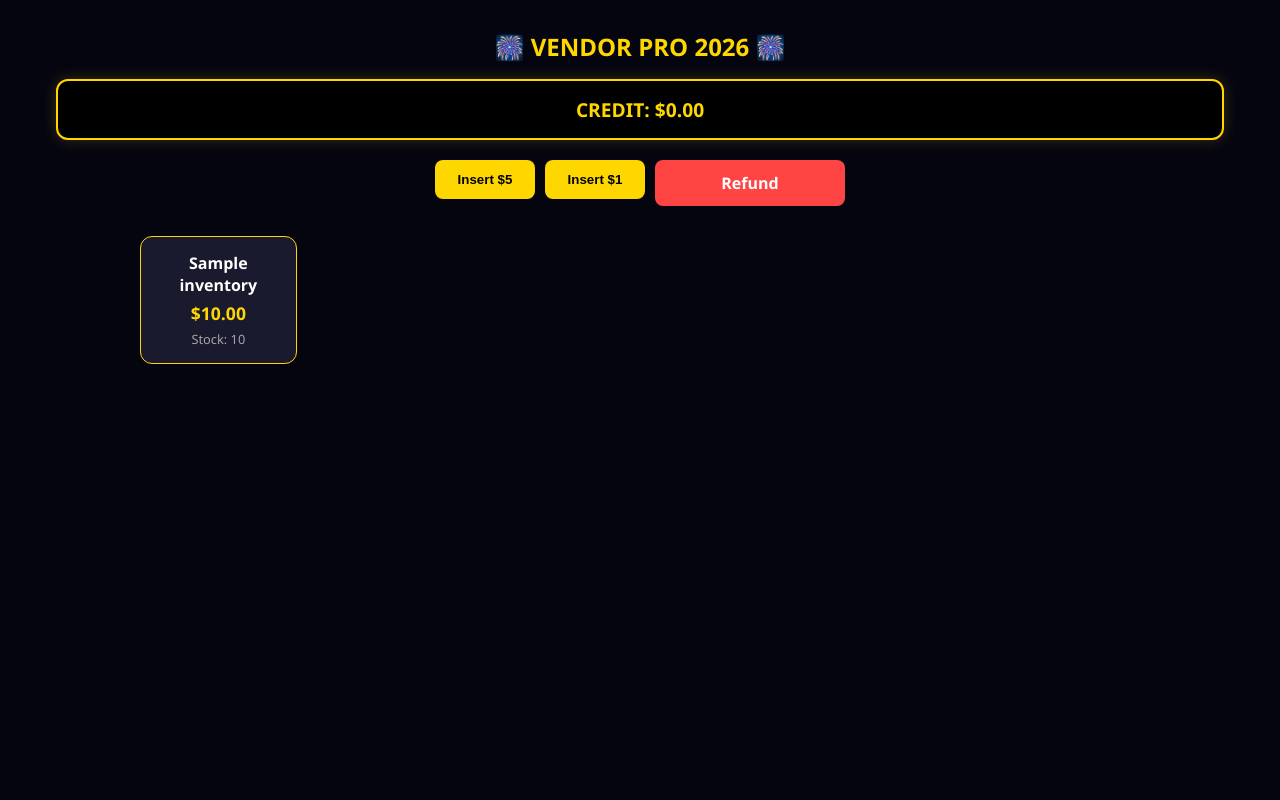
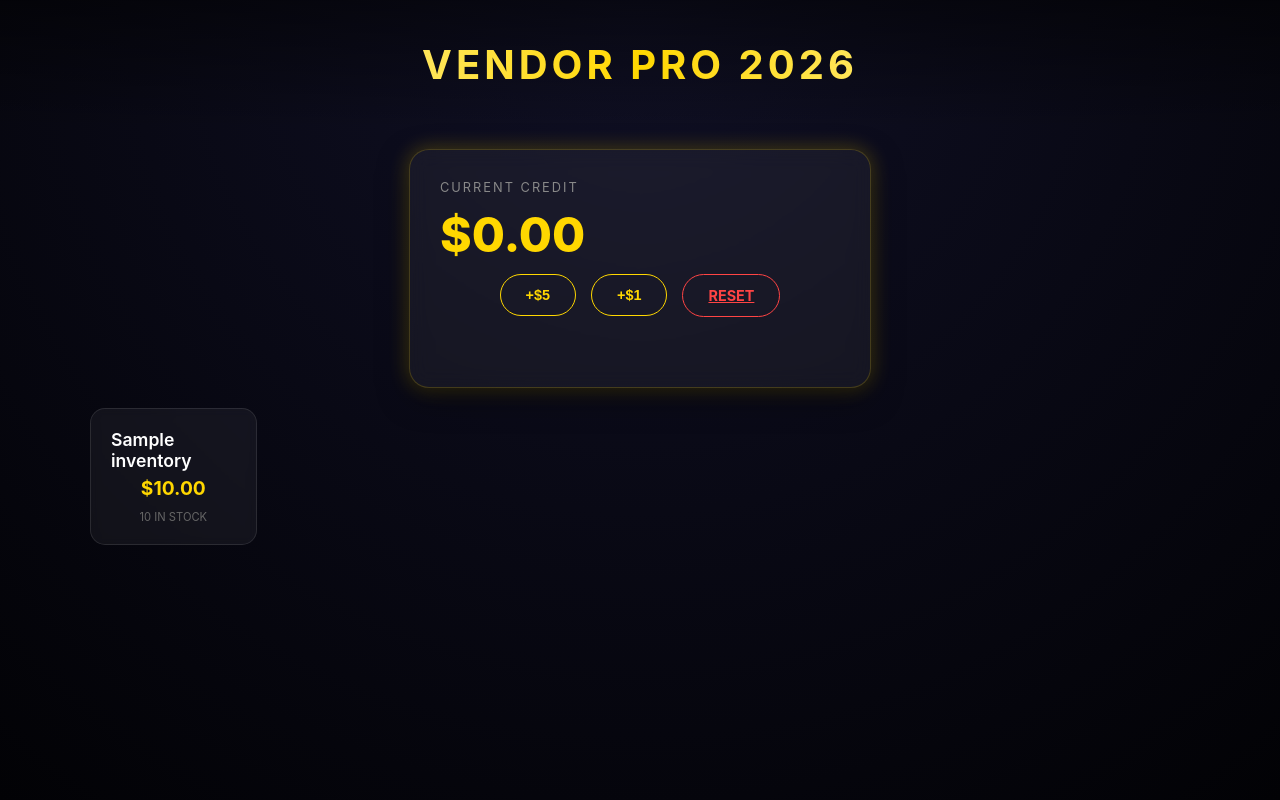
Before and after one commit to Apolloat2022/vending-machine-python, a Python web app: template templates/index.html in a window 1280 px wide. Run offline with Jinja, Linux system fonts and the light colour scheme; the template is opened without the code that fills it: most values are stand-ins (such as "Sample title", 1, 10 or a date in 2020).

Commit message:
UI Upgrade: Cinematic Glassmorphism Home Page

```diff
--- a/templates/index.html
+++ b/templates/index.html
@@ -3,115 +3,126 @@
 <head>
     <meta charset="UTF-8">
     <meta name="viewport" content="width=device-width, initial-scale=1.0">
-    <title>Vendor Pro 2026</title>
+    <title>Vendor Pro 2026 | Premium Access</title>
     <style>
         :root {
             --gold: #FFD700;
-            --dark-blue: #050510;
-            --card-bg: #1a1a2e;
-        }
-        body {
-            background-color: var(--dark-blue);
-            color: white;
-            font-family: 'Segoe UI', system-ui, sans-serif;
-            text-align: center;
-            margin: 0;
-            padding: 10px;
-        }
-        h1 { font-size: 1.5rem; margin-top: 20px; color: var(--gold); }
-
-        /* Modern Digital Display */
-        .display {
-            background: black;
-            color: var(--gold);
-            border: 2px solid var(--gold);
-            padding: 15px;
-            border-radius: 12px;
-            display: block;
-            margin: 10px auto;
-            max-width: 90%;
-            font-size: 1.2rem;
-            font-weight: bold;
-            box-shadow: 0 0 15px rgba(255, 215, 0, 0.2);
+            --gold-glow: rgba(255, 215, 0, 0.3);
+            --glass: rgba(255, 255, 255, 0.05);
+            --bg: #020205;
         }
 
-        /* Controls Section */
-        .controls {
-            display: flex;
-            justify-content: center;
-            gap: 10px;
-            margin: 20px 0;
-            flex-wrap: wrap;
+        body {
+            background: radial-gradient(circle at top, #101025 0%, var(--bg) 100%);
+            color: white;
+            font-family: 'Inter', system-ui, -apple-system, sans-serif;
+            margin: 0; padding: 0; min-height: 100vh;
         }
-        .btn {
-            background: var(--gold);
-            color: black;
-            border: none;
-            padding: 12px 20px;
-            border-radius: 8px;
-            font-weight: bold;
-            text-decoration: none;
-            flex: 1;
-            min-width: 100px;
-            max-width: 150px;
+
+        /* Cinematic Hero Section */
+        header {
+            padding: 40px 20px;
+            text-align: center;
+            background: linear-gradient(to bottom, rgba(0,0,0,0.5), transparent);
         }
-        .btn-refund { background-color: #ff4444; color: white; }
 
-        /* Responsive Grid */
+        h1 {
+            font-size: 2.5rem; letter-spacing: 4px; margin: 0;
+            background: linear-gradient(to right, #fff, var(--gold), #fff);
+            -webkit-background-clip: text; -webkit-text-fill-color: transparent;
+            text-transform: uppercase;
+        }
+
+        /* Glassmorphism Display */
+        .display-container {
+            backdrop-filter: blur(10px);
+            background: var(--glass);
+            border: 1px solid rgba(255,215,0,0.2);
+            border-radius: 20px;
+            padding: 30px;
+            margin: 20px auto;
+            max-width: 400px;
+            box-shadow: 0 10px 30px rgba(0,0,0,0.5), 0 0 20px var(--gold-glow);
+        }
+
+        .balance-label { font-size: 0.8rem; text-transform: uppercase; color: #888; letter-spacing: 2px; }
+        .balance-amount { font-size: 3rem; font-weight: 800; color: var(--gold); margin: 10px 0; }
+
+        /* Tactical Controls */
+        .controls { display: flex; justify-content: center; gap: 15px; margin-bottom: 40px; }
+
+        .btn-pay {
+            background: transparent; border: 1px solid var(--gold); color: var(--gold);
+            padding: 12px 25px; border-radius: 30px; font-weight: bold; cursor: pointer;
+            transition: 0.3s; text-transform: uppercase; font-size: 0.9rem;
+        }
+
+        .btn-pay:hover { background: var(--gold); color: black; box-shadow: 0 0 15px var(--gold); }
+        .btn-refund { border-color: #ff4444; color: #ff4444; }
+        .btn-refund:hover { background: #ff4444; color: white; box-shadow: 0 0 15px rgba(255,68,68,0.5); }
+
+        /* Dynamic Grid */
         .grid {
             display: grid;
-            /* This line makes it 2 columns on small phones, 3 on tablets, 4 on desktops */
-            grid-template-columns: repeat(auto-fill, minmax(140px, 1fr));
-            gap: 12px;
-            padding: 10px;
-            max-width: 1000px;
-            margin: auto;
+            grid-template-columns: repeat(auto-fill, minmax(160px, 1fr));
+            gap: 20px; padding: 0 20px 50px; max-width: 1100px; margin: auto;
         }
 
-        .item {
-            background: var(--card-bg);
-            border: 1px solid var(--gold);
-            padding: 15px;
-            border-radius: 12px;
-            text-decoration: none;
-            color: white;
-            display: flex;
-            flex-direction: column;
-            justify-content: center;
-            transition: transform 0.2s;
-            -webkit-tap-highlight-color: transparent; /* Removes blue flash on mobile tap */
+        .product-card {
+            background: var(--glass);
+            backdrop-filter: blur(5px);
+            border: 1px solid rgba(255,255,255,0.1);
+            border-radius: 15px;
+            padding: 20px;
+            text-decoration: none; color: white;
+            transition: 0.4s cubic-bezier(0.175, 0.885, 0.32, 1.275);
+            display: flex; flex-direction: column; align-items: center;
         }
-        .item:active { transform: scale(0.95); background: #2a2a4e; }
 
-        .price { color: var(--gold); font-weight: bold; font-size: 1.1rem; margin: 5px 0; }
-        .stock { opacity: 0.6; font-size: 0.8rem; }
+        .product-card:hover {
+            transform: translateY(-10px);
+            border-color: var(--gold);
+            background: rgba(255, 215, 0, 0.05);
+            box-shadow: 0 10px 20px rgba(0,0,0,0.3);
+        }
+
+        .product-name { font-weight: 600; font-size: 1.1rem; margin-bottom: 5px; }
+        .product-price { color: var(--gold); font-weight: bold; font-size: 1.2rem; }
+        .product-stock { font-size: 0.7rem; color: #666; margin-top: 10px; text-transform: uppercase; }
+
+        @media (max-width: 600px) {
+            h1 { font-size: 1.8rem; }
+            .grid { grid-template-columns: repeat(2, 1fr); }
+        }
     </style>
 </head>
 <body>
-    <h1>🎆 VENDOR PRO 2026 🎆</h1>
+    <header>
+        <h1>Vendor Pro 2026</h1>
+    </header>
 
-    <div class="display">
-        CREDIT: ${{ "%.2f"|format(balance) }}
-    </div>
-
-    <div class="controls">
-        <form action="/insert" method="post">
-            <input type="hidden" name="amount" value="5.0">
-            <button type="submit" class="btn">Insert $5</button>
-        </form>
-        <form action="/insert" method="post">
-            <input type="hidden" name="amount" value="1.0">
-            <button type="submit" class="btn">Insert $1</button>
-        </form>
-        <a href="/refund" class="btn btn-refund">Refund</a>
+    <div class="display-container">
+        <div class="balance-label">Current Credit</div>
+        <div class="balance-amount">${{ "%.2f"|format(balance) }}</div>
+        <div class="controls">
+            <form action="/insert" method="post" style="display:inline;">
+                <input type="hidden" name="amount" value="5.0">
+                <button type="submit" class="btn-pay">+$5</button>
+            </form>
+            <form action="/insert" method="post" style="display:inline;">
+                <input type="hidden" name="amount" value="1.0">
+                <button type="submit" class="btn-pay">+$1</button>
+            </form>
+            <a href="/refund" class="btn-pay btn-refund">Reset</a>
+        </div>
     </div>
 
     <div class="grid">
         {% for code, p in inventory.items() %}
-        <a href="/buy/{{ code }}" class="item">
-            <strong>{{ p.name }}</strong>
-            <span class="price">${{ "%.2f"|format(p.price) }}</span>
-            <span class="stock">Stock: {{ p.quantity }}</span>
+        <a href="/buy/{{ code }}" class="product-card">
+            <span class="product-name">{{ p.name }}</span>
+            <span class="product-price">${{ "%.2f"|format(p.price) }}</span>
+            <span class="product-stock">{{ p.quantity }} in stock</span>
         </a>
         {% endfor %}
     </div>
```
